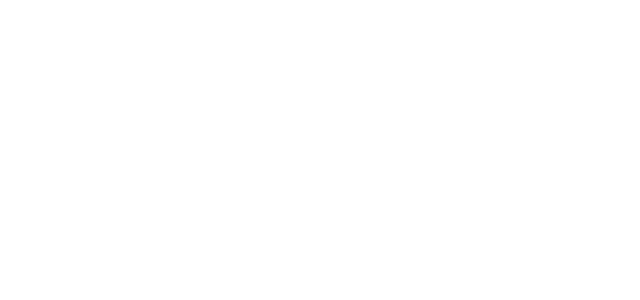
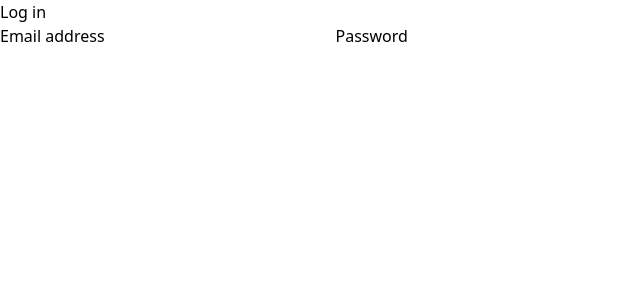
Before and after one commit to ashutosh07766/Equiply, a React (Vite) app in the folder equiply-frontend-customer/: page /login in a window 1280 px wide. Before the commit this address had no page. Shown: the top 300 px of the page, without its empty margins (0-640 px from the left). Built offline with nearby package versions, Linux system fonts and the light colour scheme.

Commit message:
added login route

```diff
--- a/equiply-frontend-customer/src/App.jsx
+++ b/equiply-frontend-customer/src/App.jsx
@@ -10,6 +10,7 @@ import Profile from "./Profile";
 import PutRent from "./PutRent";
 import Wishlist from "./Wishlist";
 import OrderVeiw from "./OrderVeiw";
+import Login from "./login";
 
 function App() {
 
@@ -27,6 +28,7 @@ function App() {
         <Route path="/PutRent" element={<PutRent/>}/>
         <Route path="/Wishlist" element={<Wishlist/>}/>
         <Route path="/OrderVeiw" element={<OrderVeiw/>}/>
+        <Route path="/login" element={<Login/>}/>
       </Routes>
     </BrowserRouter>
   )
--- /dev/null
+++ b/equiply-frontend-customer/src/login/index.jsx
@@ -0,0 +1,25 @@
+import React from 'react'
+
+const Login = () => {
+  return (
+    <div>
+        <div>
+            <h3>Log in</h3>
+        </div>
+        <div>
+            <form>
+              <lable>
+                Email address
+                <input type="text"/>
+              </lable>
+              <lable>
+                Password
+                <input type="password"/>
+              </lable>
+            </form>
+        </div>
+    </div>
+  )
+}
+
+export default Login
```
